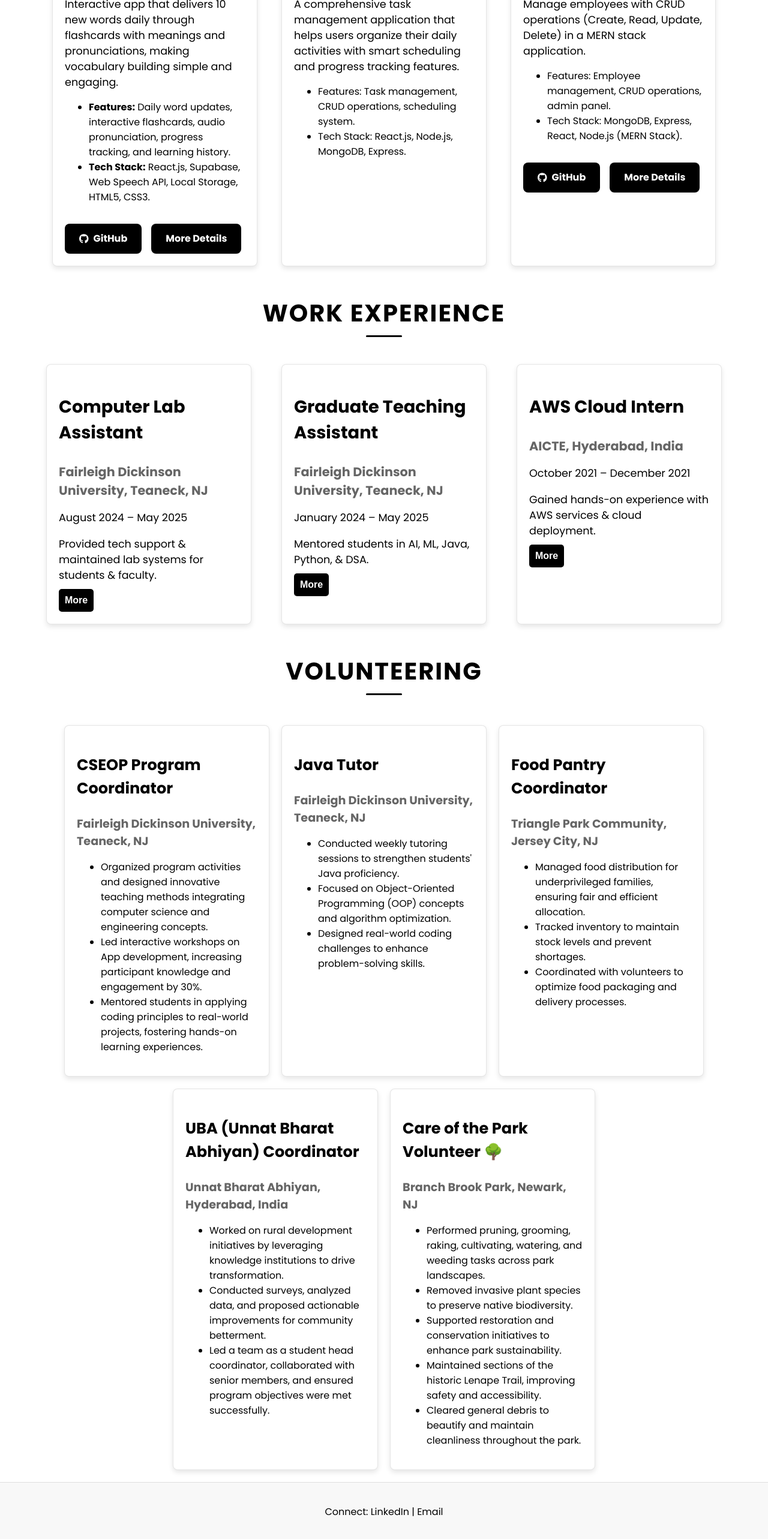
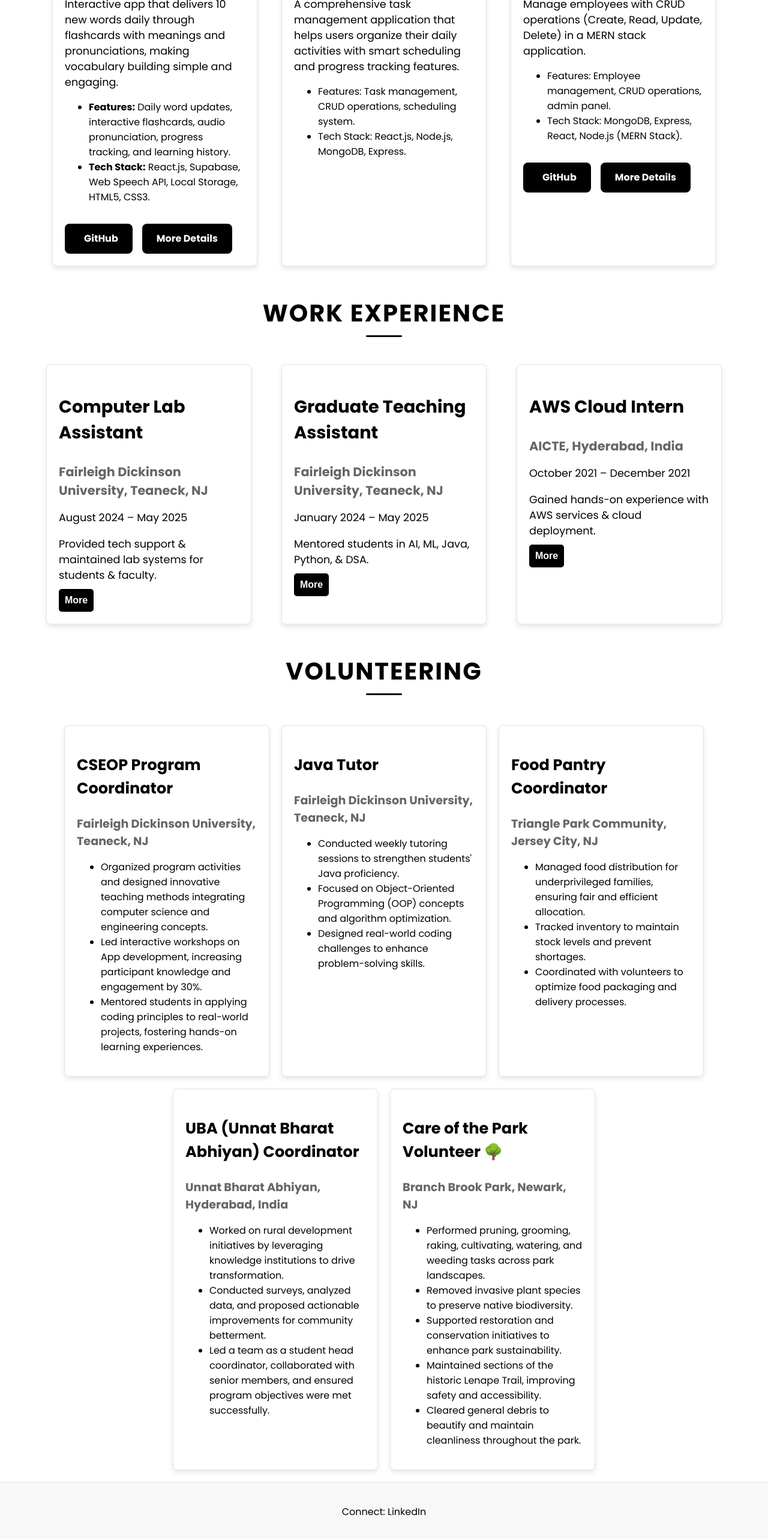
Before and after one commit to maherakhan85/portfolio, a React (Create React App) app: page / in a window 1280 px wide. Shown: the part 1651-4217 px from the top of the page at 60% size. Built offline with nearby package versions, Linux system fonts and the light colour scheme.

Commit message:
Updated favicon and other changes

```diff
--- a/public/index.html
+++ b/public/index.html
@@ -7,7 +7,7 @@
     <meta name="theme-color" content="#000000" />
     <meta
       name="description"
-      content="Web site created by mahera using react"
+      content="Web site created using create-react-app"
     />
     <link rel="apple-touch-icon" href="%PUBLIC_URL%/logo192.png" />
     <!--
@@ -24,9 +24,7 @@
       work correctly both with client-side routing and a non-root public URL.
       Learn how to configure a non-root public URL by running `npm run build`.
     -->
-    <link href="https://fonts.googleapis.com/css2?family=Poppins:wght@300;400;500;600;700&display=swap" rel="stylesheet">
-    <link rel="stylesheet" href="https://cdnjs.cloudflare.com/ajax/libs/font-awesome/6.0.0/css/all.min.css" />
-    <title>Portfolio</title>
+    <title>React App</title>
   </head>
   <body>
     <noscript>You need to enable JavaScript to run this app.</noscript>
--- a/src/App.js
+++ b/src/App.js
@@ -259,7 +259,7 @@
         </Routes>
 
         <footer>
-          <p>Connect: <a href="https://www.linkedin.com/in/maherakhatoon/">LinkedIn</a> | Email</p>
+          <p>Connect: <a href="https://www.linkedin.com/in/maherakhatoon/">LinkedIn</a></p>
         </footer>
       </div>
     </Router>
```
Also changed, not shown: 2 other files (tests, documents, lock files or other folders).
